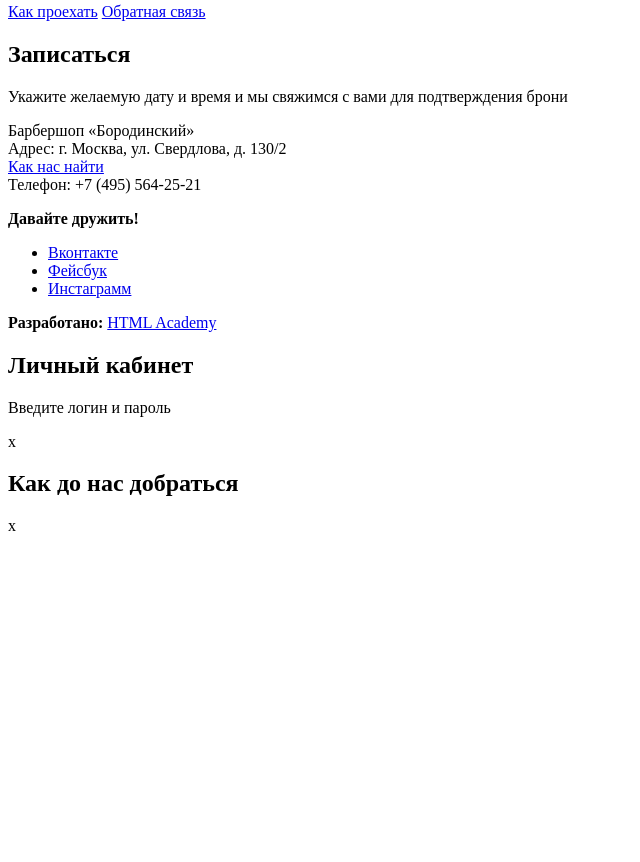
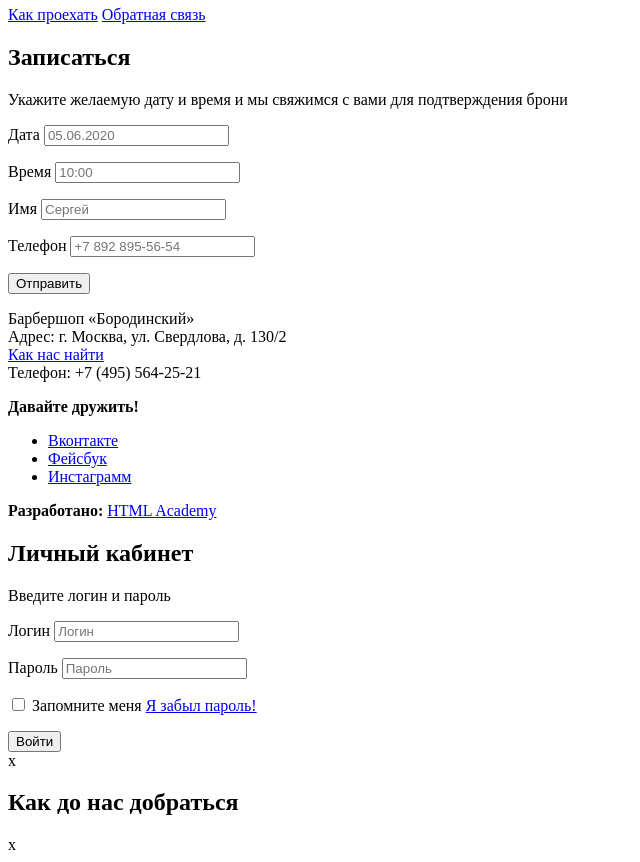
Before and after one commit to sergey161194/SERGEEV-BORODINSKI, a plain HTML site: page index.html in a window 1280 px wide. Shown: the part 1220-2082 px from the top of the page, without its empty margins (0-640 px from the left). Before the commit the page ends 1763 px from the top, so only its background shows below. Drawn offline with Linux system fonts and the light colour scheme.

Commit message:
+ формы 80%

```diff
--- a/index.html
+++ b/index.html
@@ -4,11 +4,6 @@
 <head>
   <meta charset="utf-8" />
   <title>Барбершоп «Бородинский»</title>
-  <style>
-    .main-header-logo {
-      background-color: black;
-    }
-  </style>
 </head>
 
 <body>
@@ -24,7 +19,7 @@
         <li><a href="catalog.html">Магазин</a></li>
         <li><a href="contacts.html">Контакты</a></li>
       </ul>
-      <ul class="user-navigtion">
+      <ul class="user-navigation">
         <li class="login-link">
           <a class="login-link" href="login.html">Вход</a>
         </li>
@@ -76,8 +71,8 @@
       <figure class="gallery-content">
         <a href="#"><img src="img/Layer 21.jpg" width="286" height="164" alt="Интерьер"></a>
       </figure>
-      <span class="button gallery-button gallery-button-back">Назад</span>
-      <span class="button gallery-button gallery-button-next">Вперед</span>
+      <button class="button gallery-button gallery-button-back">Назад</button>
+      <button class="button gallery-button gallery-button-next">Вперед</button>
     </section>
     <section class="contacts">
       <h2>Контактная информация</h2>
@@ -99,7 +94,26 @@
       <h2>Записаться</h2>
       <p class="appointment-info">Укажите желаемую дату и время и мы свяжимся с вами для
         подтверждения брони</p>
-      <!--Здесь будут форма-->
+
+      <form class="appointment-form" action="http://echo.htmlacademy.ru" method="POST">
+        <p class="appointment-item">
+          <label for="appointment-data">Дата</label>
+          <input id="appointment-data" type="text" name="data" value="" placeholder="05.06.2020">
+        </p>
+        <p class="appointment-item">
+          <label for="appointment-time">Время</label>
+          <input id="appointment-time" type="text" name="time" value="" placeholder="10:00">
+        </p>
+        <p class="appointment-item">
+          <label for="appointment-name">Имя</label>
+          <input id="appointment-name" type="text" name="name" value="" placeholder="Сергей">
+        </p>
+        <p class="appointment-item">
+          <label for="appointment-phone">Телефон</label>
+          <input id="appointment-phone" type="tel" name="phone" value="" placeholder="+7 892 895-56-54">
+        </p>
+        <button class="button" type="submit">Отправить</button>
+      </form>
     </section>
 
   </main>
@@ -127,7 +141,25 @@
   <section class="modal modal-login">
     <h2>Личный кабинет</h2>
     <p>Введите логин и пароль</p>
-    <!--Здесь будет форма-->
+
+    <form class="login-form" action="http://echo.htmlacademy.ru" method="POST">
+      <p>
+        <label class="visually-hidden" for="user-login">Логин</label>
+        <input class="login-icon-user" id="user-login" type="text" name="login" placeholder="Логин">
+      </p>
+      <p>
+        <label class="visually-hidden" for="user-password">Пароль</label>
+        <input class="login-icon-password" id="user-password" type="password" name="password" placeholder="Пароль">
+      </p>
+
+      <p class="login-password-info">
+        <input type="checkbox" name="remember" class="visually-hidden">
+        Запомните меня
+        <a class="restore" href="#">Я забыл пароль!</a>
+      </p>
+      <button class="button" type="submit">Войти</button>
+    </form>
+
     <span class="modal-close">x</span>
   </section>
 
```
Also changed, not shown: 1 other file.
